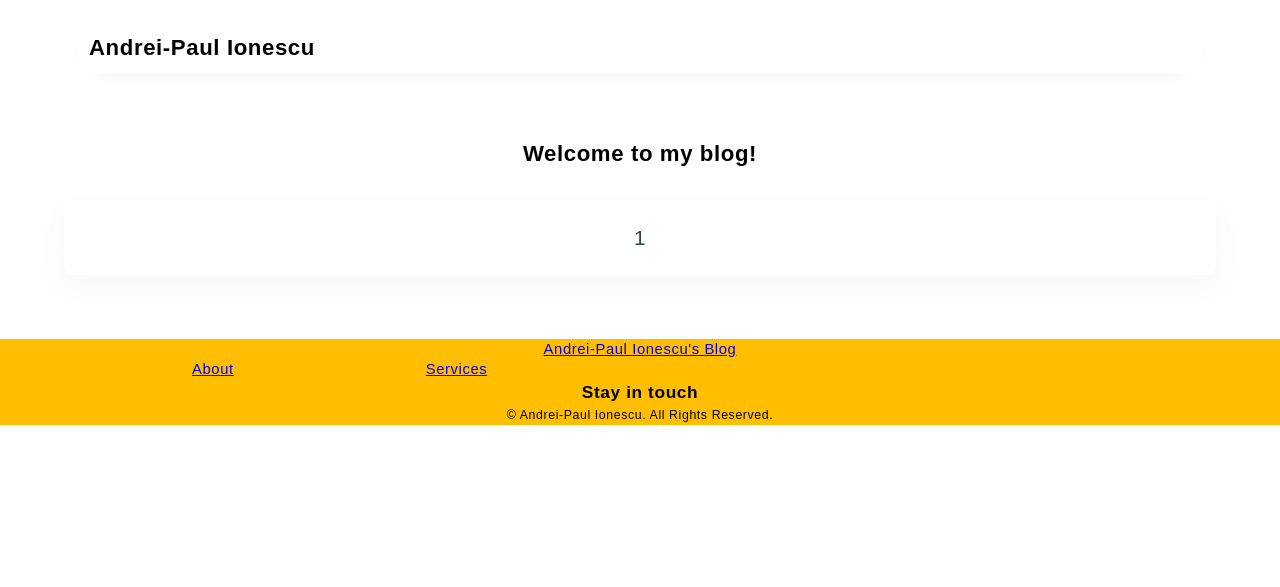
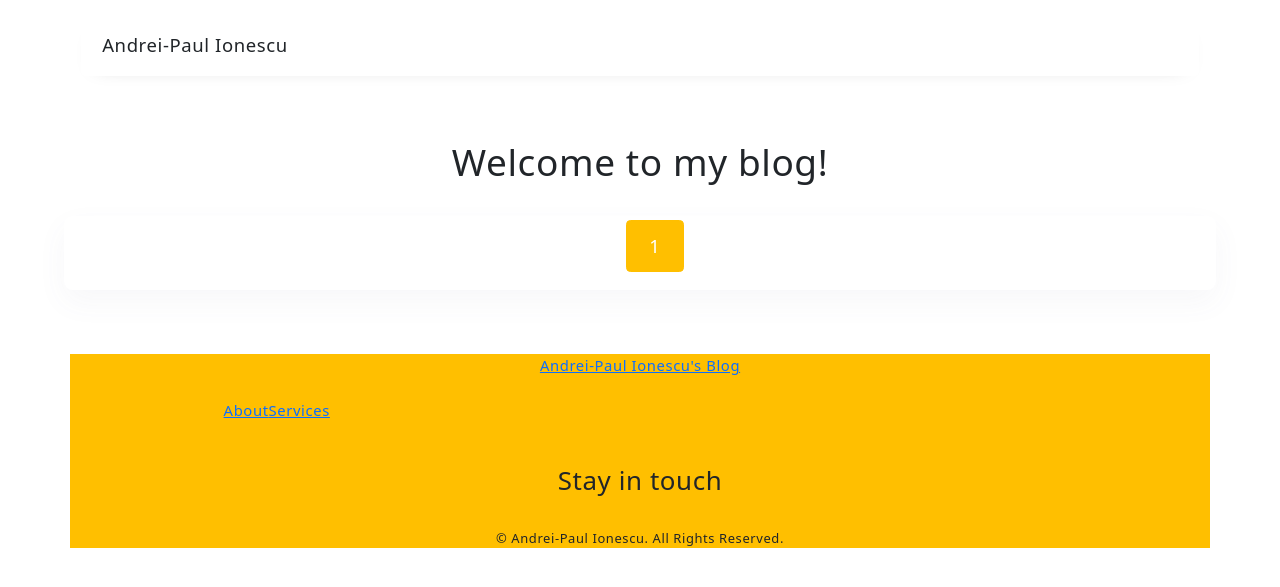
Before and after one commit to StonedHesus/personal-blog, a Django app: page /blog/ in a window 1280 px wide. Shown: the top 587 px of the page. Run offline with Django 4.2, Linux system fonts and the light colour scheme; data that the repository does not hold is empty.

Commit message:
Finished implementing and styling the pagination portion of the site.

```diff
--- a/blog/static/blog/css/base.css
+++ b/blog/static/blog/css/base.css
@@ -128,12 +128,6 @@
     display: flex;
 }
 
-li{
-
-    margin-left: 15%;
-    text-decoration: none;
-}
-
 .navbar-link{
 
     text-decoration:none;
--- a/blog/static/blog/css/pagination.css
+++ b/blog/static/blog/css/pagination.css
@@ -1,8 +1,5 @@
 :root {
-  --primary: #23adad;
-  --lightGray: #23adade1;
-  --lightGray2: #cbe0dd;
-  --darkGray: #2d4848;
+  --primary: #FFBF00;
 }
 
 .pagination{
@@ -24,30 +21,14 @@
     margin-right: 5%;
 }
 
-.list-item{
+.page-item.active .page-link{
 
-    width: 10rem;
-    height: 10rem;
-    display: flex;
-    flex-direction: column;
-    align-items: center;
-    justify-content: center;
-    color: var(--darkGray);
-    cursor: pointer;
+    color: white!important;
+    background: var(--primary)!important;
+    border-color: var(--primary)!important;
 }
 
-.page-numbers{
+.page-link {
 
-    display: flex;
-    justify-content: center;
-    align-items: center;
-    margin: 0.8rem;
-    font-size: 1.4rem;
-    cursor: pointer;
+    color: var(--primary)!important;
 }
-
-.current-page{
-
-    color: var(--darkGray);
-    pointer-events: initial;
-}
--- a/blog/templates/blog/pagination.html
+++ b/blog/templates/blog/pagination.html
@@ -1,29 +1,39 @@
 {% load static %}
 {% block style %}
 <link href="{% static "blog/css/pagination.css" %}" type="text/css" rel="stylesheet">
+
+<link href="https://cdn.jsdelivr.net/npm/bootstrap@5.1.3/dist/css/bootstrap.min.css" rel="stylesheet"
+      integrity="sha384-1BmE4kWBq78iYhFldvKuhfTAU6auU8tT94WrHftjDbrCEXSU1oBoqyl2QvZ6jIW3" crossorigin="anonymous">
+
 {% endblock %}
 
-<div class="pagination">
-    <span class="page-links">
-        {% if page.has_previous %}
-            <a href="?page={{ page.previous_page_number }}">Previous</a>
-        {% endif %}
 
 
-        <ul class="pages">
+<div class="pagination">
+        <ul class="pages pagination-lg">
+
+            {% if page.has_previous %}
+                <li class="page-item"><a class="page-link" href="?page={{ page.previous_page_number }}">&laquo;</a></li>
+            {% endif %}
 
             {% for index in page.paginator.page_range%}
 
                 {% if index == page.number %}
-                    <li class="list-item page-numbers current-page">{{ index }}</li>
+                    <li class="page-item active"><a class="page-link" href="?page={{ index }}">{{ index }}</a></li>
                 {% else %}
-                    <li class="list-item page-numbers">{{ index }}</li>
+                    <li class="page-item "><a class="page-link" href="?page={{ index }}">{{ index }}</a></li>
                 {% endif%}
             {% endfor %}
+
+
+             {% if page.has_next %}
+                <li class="list-item"><a class="page-link" href="?page={{ page.next_page_number }}">&raquo;</a></li>
+             {% endif %}
+
         </ul>
+</div>
 
-        {% if page.has_next %}
-            <a href="?page={{ page.next_page_number }}">Next</a>
-        {% endif %}
-    </span>
-</div>
+<!-- JavaScript Bundle with Popper -->
+<script src="https://cdn.jsdelivr.net/npm/bootstrap@5.1.3/dist/js/bootstrap.bundle.min.js"
+        integrity="sha384-ka7Sk0Gln4gmtz2MlQnikT1wXgYsOg+OMhuP+IlRH9sENBO0LRn5q+8nbTov4+1p"
+        crossorigin="anonymous"></script>
--- a/blog/views.py
+++ b/blog/views.py
@@ -10,7 +10,7 @@
     """
 
     posts = Post.published.all()
-    paginator = Paginator(posts, 2)
+    paginator = Paginator(posts, 1)
     page = request.GET.get('page')
     try:
         posts = paginator.page(page)
```
